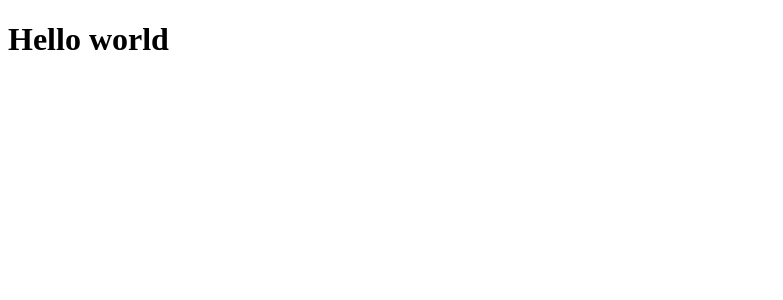
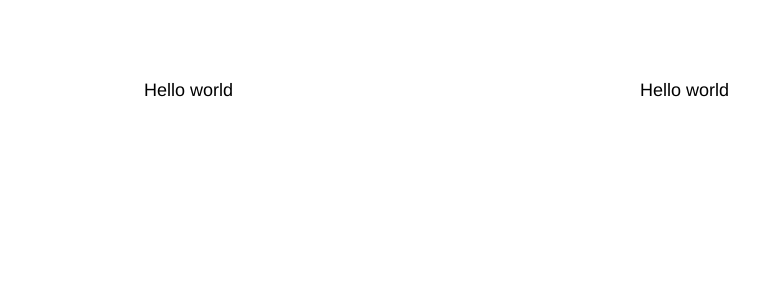
Before and after one commit to guillaumewuip/test-iadvize, a React app: page / in a window 1280 px wide. Shown: the top 300 px of the page, without its empty margins (0-783 px from the left). Built offline with nearby package versions, Linux system fonts and the light colour scheme.

Commit message:
Init components hierarchy

```diff
--- /dev/null
+++ b/src/components/Message/Message.scss
@@ -0,0 +1,4 @@
+
+.message {
+
+}
--- /dev/null
+++ b/src/components/Message/index.jsx
@@ -0,0 +1,10 @@
+import React from 'react';
+import './Message.scss';
+
+const Message = ({ text }) => (
+  <div className="message">
+    {text}
+  </div>
+);
+
+export default Message;
--- /dev/null
+++ b/src/components/MessageBox/MessageBox.scss
@@ -0,0 +1,15 @@
+@import "../../../styles/variables";
+
+.message-box-container {
+  display: flex;
+  flex-wrap: wrap;
+}
+
+  .message-box {
+    flex: 1;
+    flex-basis: 50%;
+
+    @media screen and (max-width: $breakpoint-small) {
+      flex-basis: 100%;
+    }
+  }
--- /dev/null
+++ b/src/components/MessageBox/index.jsx
@@ -0,0 +1,12 @@
+import React from 'react';
+import MessagesHistory from '../MessagesHistory';
+
+import './MessageBox.scss';
+
+const MessageBox = () => (
+  <div className="message-box">
+    <MessagesHistory />
+  </div>
+);
+
+export default MessageBox;
--- /dev/null
+++ b/src/components/MessagesHistory/MessagesHistory.scss
@@ -0,0 +1,4 @@
+
+.messages-history {
+
+}
--- /dev/null
+++ b/src/components/MessagesHistory/index.jsx
@@ -0,0 +1,11 @@
+import React from 'react';
+import Message from '../Message';
+import './MessagesHistory.scss';
+
+const MessagesHistory = () => (
+  <div className="messages-history">
+    <Message text="Hello world" />
+  </div>
+);
+
+export default MessagesHistory;
--- a/src/index.jsx
+++ b/src/index.jsx
@@ -1,9 +1,16 @@
 import React from 'react';
 import ReactDOM from 'react-dom';
+
+import MessageBox from './components/MessageBox';
+
+import '../styles/index.scss';
 
 console.log('🚀 Starting app');
 
 ReactDOM.render(
-  <h1>Hello world</h1>,
+  <div className="message-box-container">
+    <MessageBox />
+    <MessageBox />
+  </div>,
   document.querySelector('.js-app')
 );
--- /dev/null
+++ b/styles/index.scss
@@ -0,0 +1,18 @@
+@import 'variables';
+
+* {
+  margin: 0;
+  padding: 0;
+}
+
+html {
+  font-family: "Helvetica Neue", Helvetica, Aria, sans-serif;
+  font-size: 18px;
+}
+
+.app {
+  width: 100%;
+  max-width: $breakpoint-large;
+  margin: 0 auto;
+  padding: 10vh 0;
+}
--- /dev/null
+++ b/styles/variables.scss
@@ -0,0 +1,3 @@
+
+$breakpoint-small: 576px;
+$breakpoint-large: 992px;
```
